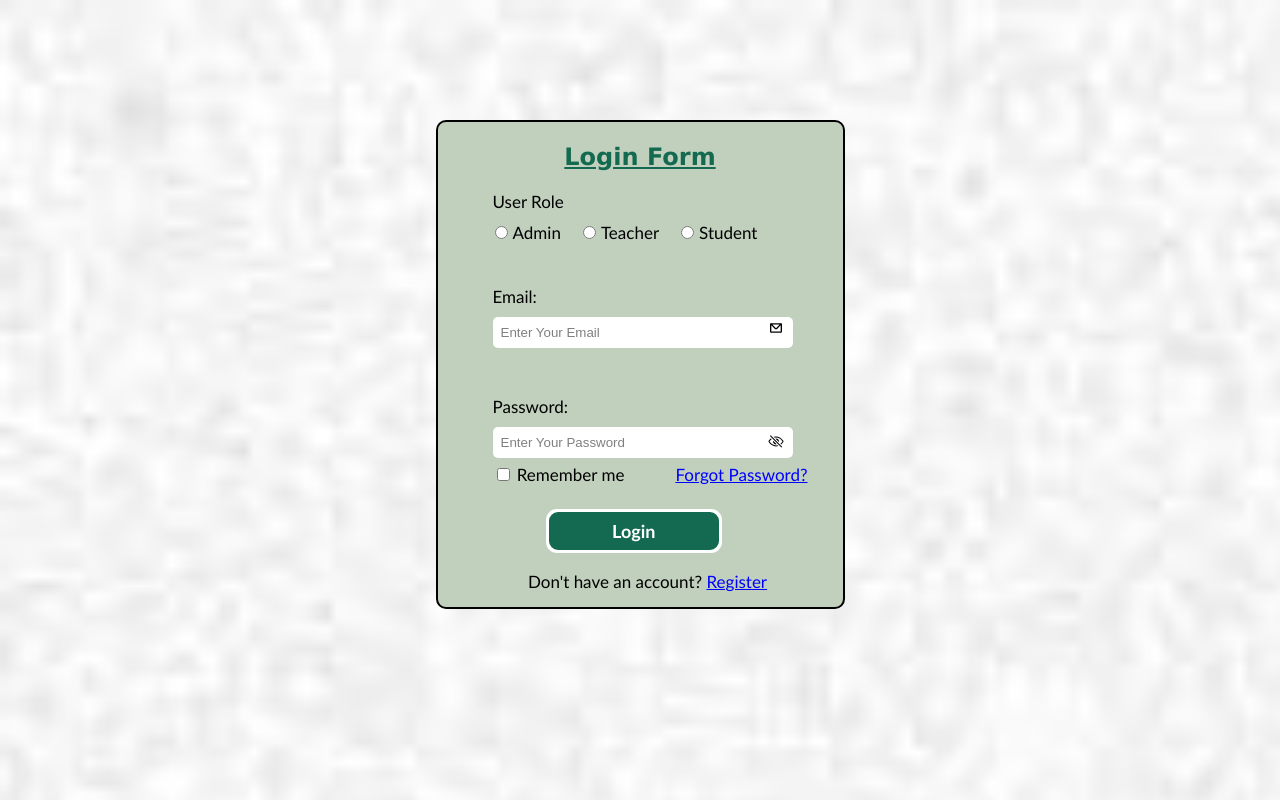
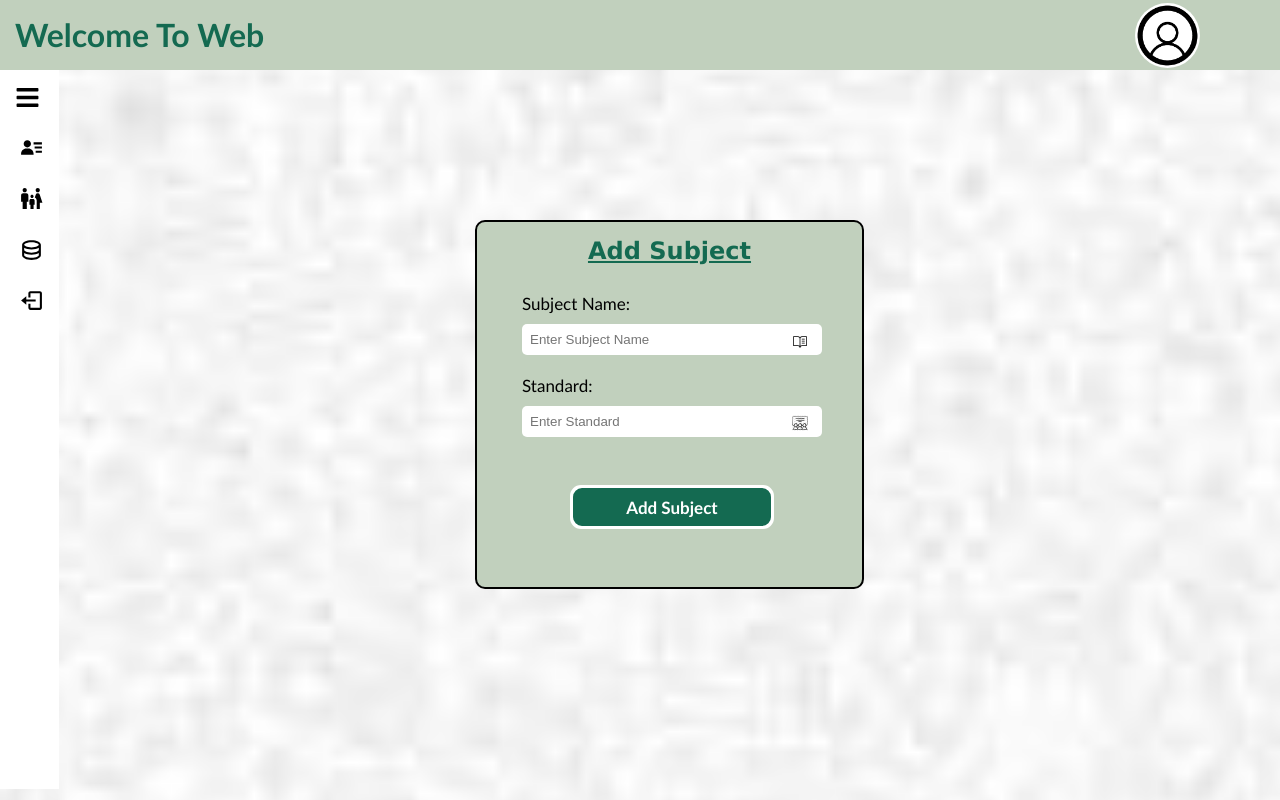
Before and after one commit to Dhirajsakariya/StudentMgntFE, a React (Create React App) app: page /AddSubject in a window 1280 px wide. Built offline with nearby package versions, Linux system fonts and the light colour scheme.

Commit message:
Add Subject Form

```diff
--- a/src/App.js
+++ b/src/App.js
@@ -20,6 +20,7 @@ import Student from './Components/Student/Student';
 import FamilyForm from './Components/Admin/FamilyForm'
 import FeeForm from './Components/Admin/FeeForm';
 import StudentFeeForm from './Components/Student/StudentFeeForm';
+import AddSubject from './Components/Admin/AddSubject';
 
 
 
@@ -46,6 +47,7 @@ function App() {
           <Route path='/Standard' component={Standard}/>
           <Route path='/SubjectForm' component={SubjectForm}/>
           <Route path='/Student' component={Student}/>
+          <Route path='/AddSubject' component={AddSubject}/>
           <Route path='/FamilyForm' component={FamilyForm}/>
           <Route path='/FeeForm' component={FeeForm}/>
           <Route path='/StudentFeeForm' component={StudentFeeForm}/>
--- /dev/null
+++ b/src/Components/Admin/AddSubject.jsx
@@ -0,0 +1,74 @@
+import React, { useState } from 'react';
+import './FeeForm.css';
+import Sidebar from '../Sidebar/Sidebar';
+import { PiBookOpenTextLight } from "react-icons/pi";
+import standardicon from '../Assets/standardicon.png'
+
+const AddSubject = () => {
+  const [subjectName, setSubjectName] = useState('');
+  const [standard, setStandard] = useState('');
+  const[subjectNameError,setSubjectNameError] = useState('');
+  const[standardError,setStandardError] = useState('');
+
+  const handleSubmit = (e) => {
+    e.preventDefault();
+
+   if(!subjectName)
+    {
+      setSubjectNameError('Please Enter Subject Name');
+      return;
+    }
+    else if(!standard)
+    {
+      setStandardError('Please Enter Standard');
+      return;
+    }
+    // Perform form validation and submission logic here
+
+
+    console.log('Form submitted:', { subjectName,standard });
+  };
+  return (
+    <Sidebar>
+      <div className='containerfee'>
+       <form onSubmit={handleSubmit}>
+        <h2>Add Subject</h2>
+          <div style={{marginTop:'20px'}} className='form-groupa'>
+            <label htmlFor="studentName">Subject Name:</label>
+            <input
+              type="text"
+              id="subjectName"
+              placeholder='Enter Subject Name'
+              value={subjectName}
+              onChange={(e) => {setSubjectName(e.target.value);setSubjectNameError('');}}
+
+            />
+            <PiBookOpenTextLight className="feeformicon"/>
+            <br />
+
+            {subjectNameError && <p style={{ color: 'red' }}>{subjectNameError}</p>}
+          </div>
+          <div style={{marginTop:'20px'}} className='form-groupa'>
+           <label htmlFor="Standard">Standard:</label>
+           <input
+              type="text"
+              id="standard"
+              value={standard}
+              placeholder='Enter Standard'
+              onChange={(e) => {setStandard(e.target.value);
+              setStandardError('');}}
+
+            />
+            <img src={standardicon} className='familyformicon'/>
+            <br />
+            {standardError && <p style={{ color: 'red' }}>{standardError}</p>}
+          </div>
+          <button style={{marginTop:"40px"}} type="submit">Add Subject</button>
+       </form>
+      </div>
+    </Sidebar>
+  );
+
+};
+
+export default AddSubject;
--- a/src/Components/Admin/FeeForm.css
+++ b/src/Components/Admin/FeeForm.css
@@ -18,6 +18,8 @@
     margin-top: 130px;
     padding-top: 15px;
   }
+
+
 
   .form-groupf {
     margin-bottom: 10px;
```
Also changed, not shown: src/Components/Assets/standardicon.png (added).
